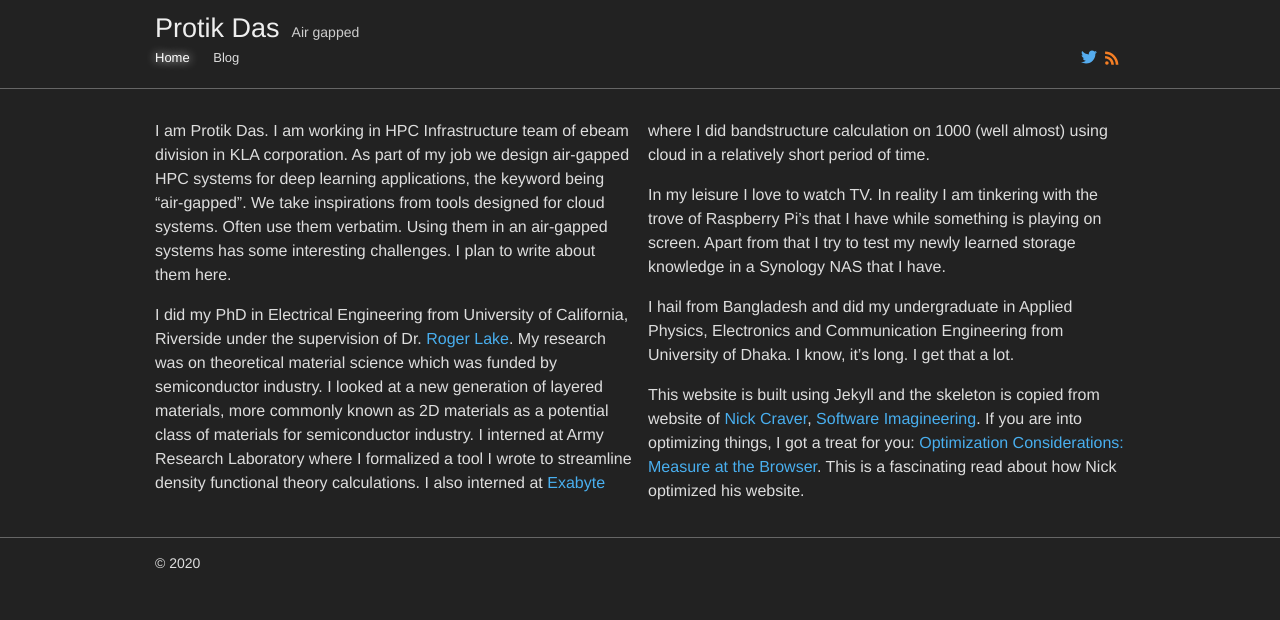
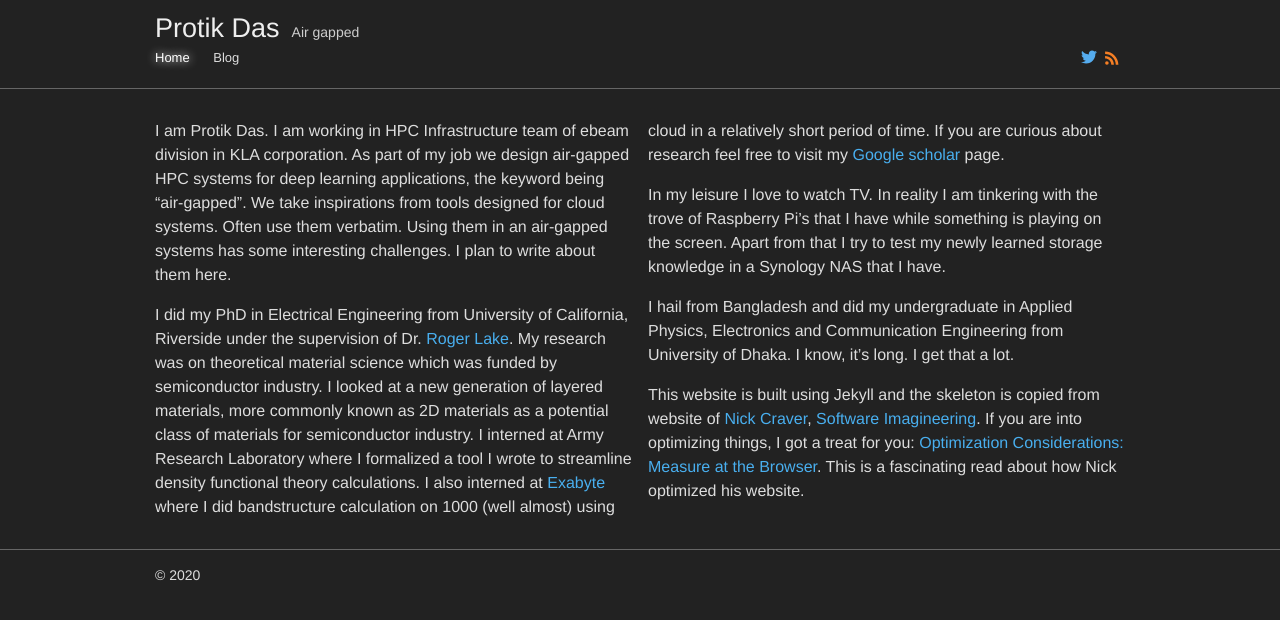
Before and after one commit to protik77/protik77.github.io, a Jekyll site: the page built from index.html, in a window 1280 px wide. Shown: the top 620 px of the page. Built offline with Jekyll 4.4.1, drawn with Linux system fonts in a browser that asks for light colours.

Commit message:
update content

```diff
--- a/_includes/about.md
+++ b/_includes/about.md
@@ -1,8 +1,8 @@
 I am Protik Das. I am working in HPC Infrastructure team of ebeam division in KLA corporation. As part of my job we design air-gapped HPC systems for deep learning applications, the keyword being "air-gapped". We take inspirations from tools designed for cloud systems. Often use them verbatim. Using them in an air-gapped systems has some interesting challenges. I plan to write about them here.
 
-I did my PhD in Electrical Engineering from University of California, Riverside under the supervision of Dr. [Roger Lake](https://intra.ece.ucr.edu/~rlake/). My research was on theoretical material science which was funded by semiconductor industry. I looked at a new generation of layered materials, more commonly known as 2D materials as a potential class of materials for semiconductor industry. I interned at Army Research Laboratory where I formalized a tool I wrote to streamline density functional theory calculations. I also interned at [Exabyte](https://exabyte.io/) where I did bandstructure calculation on 1000 (well almost) using cloud in a relatively short period of time.
+I did my PhD in Electrical Engineering from University of California, Riverside under the supervision of Dr. [Roger Lake](https://intra.ece.ucr.edu/~rlake/). My research was on theoretical material science which was funded by semiconductor industry. I looked at a new generation of layered materials, more commonly known as 2D materials as a potential class of materials for semiconductor industry. I interned at Army Research Laboratory where I formalized a tool I wrote to streamline density functional theory calculations. I also interned at [Exabyte](https://exabyte.io/) where I did bandstructure calculation on 1000 (well almost) using cloud in a relatively short period of time. If you are curious about research feel free to visit my [Google scholar](https://scholar.google.com/citations?user=RcgIf7MAAAAJ&hl=en) page.
 
-In my leisure I love to watch TV. In reality I am tinkering with the trove of Raspberry Pi's that I have while something is playing on screen. Apart from that I try to test my newly learned storage knowledge in a Synology NAS that I have.
+In my leisure I love to watch TV. In reality I am tinkering with the trove of Raspberry Pi's that I have while something is playing on the screen. Apart from that I try to test my newly learned storage knowledge in a Synology NAS that I have.
 
 I hail from Bangladesh and did my undergraduate in Applied Physics, Electronics and Communication Engineering from University of Dhaka. I know, it's long. I get that a lot.
 
```
